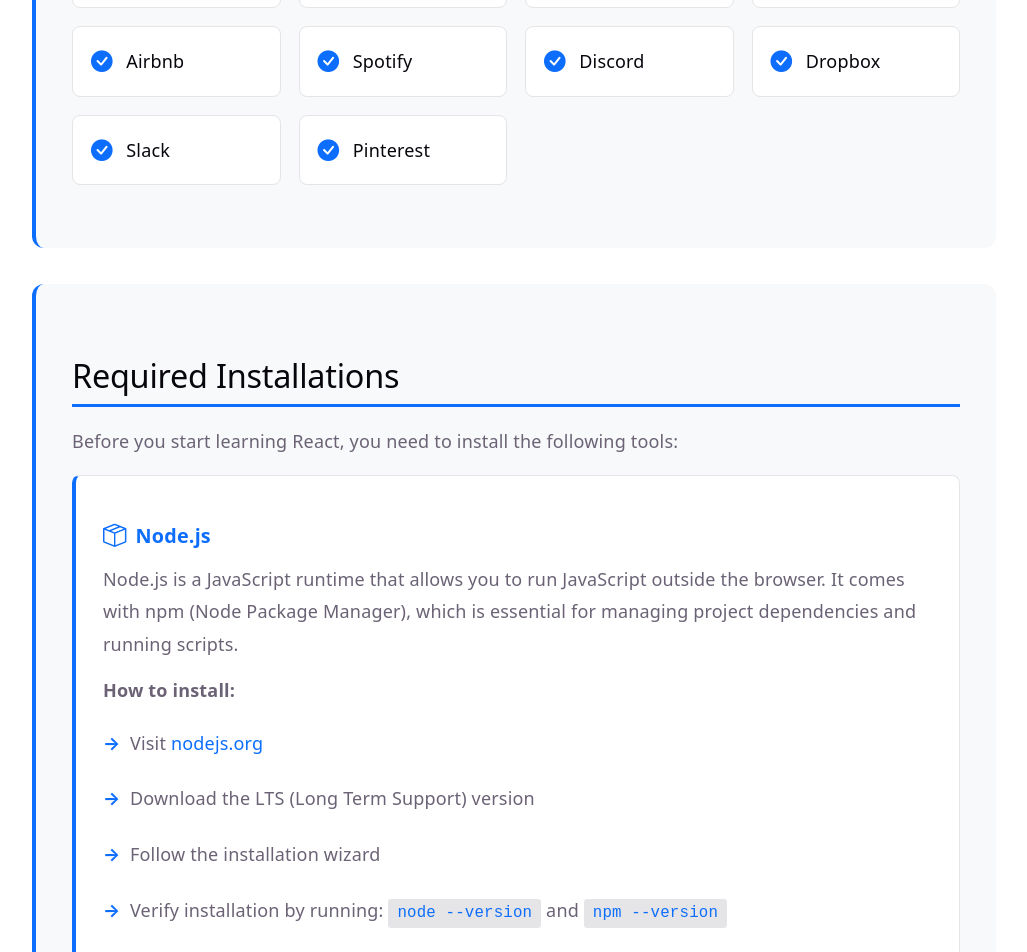
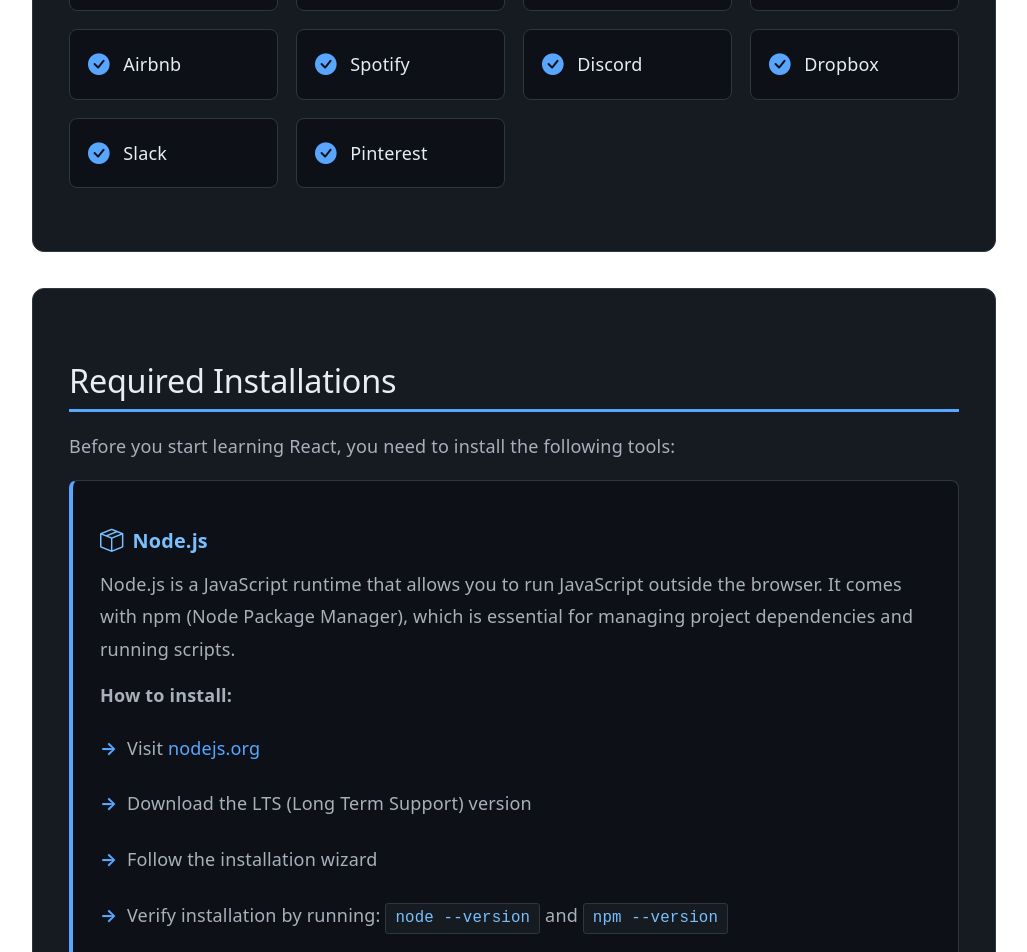
Before and after one commit to BrianEsquivel-hexaware/React-Basics, a React (Vite) app: page /section1 in a window 1280 px wide. Shown: the part 1300-2252 px from the top of the page, without its empty margins (126-1153 px from the left). Built offline with nearby package versions, Linux system fonts and the light colour scheme.

Commit message:
Migration to dark theme

```diff
--- a/src/index.css
+++ b/src/index.css
@@ -1,15 +1,17 @@
 :root {
-  --text: #6b6375;
-  --text-h: #08060d;
-  --bg: #fff;
-  --border: #e5e4e7;
-  --code-bg: #f4f3ec;
-  --accent: #aa3bff;
-  --accent-bg: rgba(170, 59, 255, 0.1);
-  --accent-border: rgba(170, 59, 255, 0.5);
-  --social-bg: rgba(244, 243, 236, 0.5);
+  --text: #a8b0bb;
+  --text-h: #e6edf3;
+  --bg: #0d1117;
+  --border: #30363d;
+  --code-bg: #161b22;
+  --accent: #58a6ff;
+  --accent-bg: rgba(88, 166, 255, 0.1);
+  --accent-border: rgba(88, 166, 255, 0.3);
+  --social-bg: rgba(48, 54, 61, 0.5);
   --shadow:
-    rgba(0, 0, 0, 0.1) 0 10px 15px -3px, rgba(0, 0, 0, 0.05) 0 4px 6px -2px;
+    rgba(0, 0, 0, 0.3) 0 10px 15px -3px, rgba(0, 0, 0, 0.2) 0 4px 6px -2px;
+  --card-bg: #161b22;
+  --input-bg: #0d1117;
 
   --sans: system-ui, 'Segoe UI', Roboto, sans-serif;
   --heading: system-ui, 'Segoe UI', Roboto, sans-serif;
@@ -17,7 +19,7 @@
 
   font: 18px/145% var(--sans);
   letter-spacing: 0.18px;
-  color-scheme: light dark;
+  color-scheme: dark;
   color: var(--text);
   background: var(--bg);
   font-synthesis: none;
@@ -28,17 +30,17 @@
 
 @media (prefers-color-scheme: dark) {
   :root {
-    --text: #9ca3af;
-    --text-h: #f3f4f6;
-    --bg: #16171d;
-    --border: #2e303a;
-    --code-bg: #1f2028;
-    --accent: #c084fc;
-    --accent-bg: rgba(192, 132, 252, 0.15);
-    --accent-border: rgba(192, 132, 252, 0.5);
-    --social-bg: rgba(47, 48, 58, 0.5);
+    --text: #a8b0bb;
+    --text-h: #e6edf3;
+    --bg: #0d1117;
+    --border: #30363d;
+    --code-bg: #161b22;
+    --accent: #58a6ff;
+    --accent-bg: rgba(88, 166, 255, 0.1);
+    --accent-border: rgba(88, 166, 255, 0.3);
+    --social-bg: rgba(48, 54, 61, 0.5);
     --shadow:
-      rgba(0, 0, 0, 0.4) 0 10px 15px -3px, rgba(0, 0, 0, 0.25) 0 4px 6px -2px;
+      rgba(0, 0, 0, 0.3) 0 10px 15px -3px, rgba(0, 0, 0, 0.2) 0 4px 6px -2px;
   }
 
   #social .button-icon {
--- a/src/pages/home/Home.css
+++ b/src/pages/home/Home.css
@@ -4,37 +4,38 @@
 
 /* Reason Cards */
 .reason-card {
-  background: linear-gradient(135deg, rgba(30, 60, 114, 0.08) 0%, rgba(42, 82, 152, 0.08) 100%);
+  background: #161b22;
   border-radius: 12px;
   transition: all 0.3s ease;
-  border: 1px solid rgba(13, 110, 253, 0.2);
+  border: 1px solid #30363d;
   height: 100%;
   text-align: center;
 }
 
 .reason-card:hover {
   transform: translateY(-8px);
-  box-shadow: 0 8px 24px rgba(13, 110, 253, 0.15);
-  border-color: #0d6efd;
-  background: linear-gradient(135deg, rgba(30, 60, 114, 0.15) 0%, rgba(42, 82, 152, 0.15) 100%);
+  box-shadow: 0 8px 24px rgba(88, 166, 255, 0.15);
+  border-color: #58a6ff;
+  background: #1c2128;
 }
 
 .reason-card h4 {
   margin-bottom: 1rem;
   font-weight: 600;
-  color: #08060d;
+  color: #e6edf3;
 }
 
 .reason-card p {
-  color: #6b6375;
+  color: #a8b0bb;
   line-height: 1.6;
 }
 
 /* Topics Section */
 .topics-section {
-  background: #f8f9fa;
+  background: #161b22;
   padding: 3rem 1rem;
   border-radius: 12px;
+  border: 1px solid #30363d;
 }
 
 .topics-list {
@@ -48,54 +49,56 @@
   align-items: center;
   gap: 1rem;
   padding: 1rem;
-  background: #fff;
+  background: #0d1117;
   border-radius: 8px;
-  border-left: 4px solid #0d6efd;
-  box-shadow: 0 2px 4px rgba(0, 0, 0, 0.05);
+  border-left: 4px solid #58a6ff;
+  box-shadow: 0 2px 4px rgba(0, 0, 0, 0.3);
   transition: all 0.3s ease;
 }
 
 .topic-item:hover {
   transform: translateX(8px);
-  box-shadow: 0 4px 12px rgba(0, 0, 0, 0.1);
+  box-shadow: 0 4px 12px rgba(88, 166, 255, 0.2);
+  border-left-color: #79c0ff;
 }
 
 .topic-item i {
-  color: #0d6efd;
+  color: #58a6ff;
   font-size: 1.2rem;
   flex-shrink: 0;
 }
 
 .topic-item span {
-  color: #08060d;
+  color: #e6edf3;
   font-weight: 500;
   font-size: 1rem;
 }
 
 /* Feature Cards */
 .feature-card {
-  background: #f8f9fa;
+  background: #161b22;
   border-radius: 12px;
   transition: all 0.3s ease;
-  border: 1px solid #e9ecef;
+  border: 1px solid #30363d;
   height: 100%;
   text-align: center;
 }
 
 .feature-card:hover {
   transform: translateY(-8px);
-  box-shadow: 0 8px 24px rgba(0, 0, 0, 0.1);
-  border-color: #0d6efd;
+  box-shadow: 0 8px 24px rgba(88, 166, 255, 0.15);
+  border-color: #58a6ff;
+  background: #1c2128;
 }
 
 .feature-card h4 {
   margin-bottom: 1rem;
   font-weight: 600;
-  color: #08060d;
+  color: #e6edf3;
 }
 
 .feature-card p {
-  color: #6b6375;
+  color: #a8b0bb;
 }
 
 @media (max-width: 768px) {
--- a/src/pages/section1/Section1.css
+++ b/src/pages/section1/Section1.css
@@ -5,35 +5,35 @@
 }
 
 .section1 h1 {
-  color: #08060d;
+  color: #e6edf3;
   margin-bottom: 1rem;
   font-size: 2.5rem;
 }
 
 .section1 > p {
-  color: #6b6375;
+  color: #a8b0bb;
   font-size: 1.1rem;
   margin-bottom: 2rem;
 }
 
 .section1 h2 {
-  color: #08060d;
+  color: #e6edf3;
   margin-top: 2rem;
   margin-bottom: 1rem;
   font-size: 1.8rem;
-  border-bottom: 3px solid #0d6efd;
+  border-bottom: 3px solid #58a6ff;
   padding-bottom: 0.5rem;
 }
 
 .section1 h3 {
-  color: #08060d;
+  color: #e6edf3;
   margin-top: 1.5rem;
   margin-bottom: 0.75rem;
   font-size: 1.3rem;
 }
 
 .section1 h4 {
-  color: #08060d;
+  color: #e6edf3;
   margin-top: 1rem;
   margin-bottom: 0.5rem;
   font-size: 1.1rem;
@@ -41,15 +41,16 @@
 }
 
 .section-content {
-  background: #f8f9fa;
+  background: #161b22;
   padding: 2rem;
   border-radius: 12px;
-  border-left: 4px solid #0d6efd;
+  border-left: 4px solid #58a6ff;
   margin-bottom: 2rem;
+  border: 1px solid #30363d;
 }
 
 .section-content p {
-  color: #6b6375;
+  color: #a8b0bb;
   line-height: 1.8;
   margin-bottom: 1rem;
 }
@@ -63,7 +64,7 @@
 .section-content li {
   padding: 0.5rem 0;
   padding-left: 1.5rem;
-  color: #6b6375;
+  color: #a8b0bb;
   position: relative;
   line-height: 1.6;
 }
@@ -72,20 +73,21 @@
   content: "→";
   position: absolute;
   left: 0;
-  color: #0d6efd;
+  color: #58a6ff;
   font-weight: bold;
 }
 
 /* Key Points Box */
 .key-points {
-  background: #fff;
+  background: #0d1117;
   padding: 1.5rem;
   border-radius: 8px;
   margin: 1rem 0;
-  border: 1px solid #e5e4e7;
+  border: 1px solid #30363d;
 }
 
 .key-points h4 {
+  color: #e6edf3;
   margin-bottom: 1rem;
 }
 
@@ -95,6 +97,7 @@
 
 .key-points li {
   margin-bottom: 0.75rem;
+  color: #a8b0bb;
 }
 
 /* Companies Grid */
@@ -106,10 +109,10 @@
 }
 
 .company-badge {
-  background: #fff;
+  background: #0d1117;
   padding: 1rem;
   border-radius: 8px;
-  border: 1px solid #e5e4e7;
+  border: 1px solid #30363d;
   display: flex;
   align-items: center;
   gap: 0.75rem;
@@ -118,32 +121,32 @@
 
 .company-badge:hover {
   transform: translateY(-4px);
-  box-shadow: 0 4px 12px rgba(0, 0, 0, 0.1);
-  border-color: #0d6efd;
+  box-shadow: 0 4px 12px rgba(88, 166, 255, 0.2);
+  border-color: #58a6ff;
 }
 
 .company-badge i {
-  color: #0d6efd;
+  color: #58a6ff;
   font-size: 1.2rem;
 }
 
 .company-badge span {
-  color: #08060d;
+  color: #e6edf3;
   font-weight: 500;
 }
 
 /* Installation Items */
 .installation-item {
-  background: #fff;
+  background: #0d1117;
   padding: 1.5rem;
   border-radius: 8px;
   margin: 1rem 0;
-  border: 1px solid #e5e4e7;
-  border-left: 4px solid #0d6efd;
+  border: 1px solid #30363d;
+  border-left: 4px solid #58a6ff;
 }
 
 .installation-item h4 {
-  color: #0d6efd;
+  color: #79c0ff;
   margin-bottom: 0.75rem;
   display: flex;
   align-items: center;
@@ -155,7 +158,7 @@
 }
 
 .installation-item p {
-  color: #6b6375;
+  color: #a8b0bb;
   margin-bottom: 0.75rem;
 }
 
@@ -166,18 +169,20 @@
 
 .installation-item li {
   margin-bottom: 0.5rem;
+  color: #a8b0bb;
 }
 
 .installation-item code {
-  background: #e5e4e7;
+  background: #161b22;
   padding: 0.2rem 0.5rem;
   border-radius: 3px;
   font-family: 'Courier New', monospace;
-  color: #0d6efd;
+  color: #79c0ff;
+  border: 1px solid #30363d;
 }
 
 .installation-item a {
-  color: #0d6efd;
+  color: #58a6ff;
   text-decoration: none;
   font-weight: 500;
 }
@@ -188,17 +193,18 @@
 
 /* Attribute List */
 .attribute-list {
-  background: #fff;
+  background: #0d1117;
   padding: 1.5rem;
   border-radius: 8px;
   list-style: none;
+  border: 1px solid #30363d;
 }
 
 .attribute-list li {
   padding: 0.75rem 0;
   padding-left: 2rem;
-  color: #6b6375;
-  border-bottom: 1px solid #e5e4e7;
+  color: #a8b0bb;
+  border-bottom: 1px solid #30363d;
   position: relative;
 }
 
@@ -210,13 +216,13 @@
   content: "•";
   position: absolute;
   left: 0.5rem;
-  color: #0d6efd;
+  color: #58a6ff;
   font-weight: bold;
   font-size: 1.2rem;
 }
 
 .attribute-list strong {
-  color: #08060d;
+  color: #e6edf3;
 }
 
 /* Comparison Section */
@@ -228,25 +234,25 @@
 }
 
 .comparison-box {
-  background: #f8f9fa;
+  background: #161b22;
   padding: 1.5rem;
   border-radius: 8px;
-  border: 1px solid #698ec5;
+  border: 1px solid #30363d;
 }
 
 .comparison-box h4 {
-  color: #0d6efd;
+  color: #79c0ff;
+  margin-bottom: 1rem;
 }
 
 .comparison-box code {
-  background: #1e1e1e;
+  background: #0d1117;
   color: #d4d4d4;
   padding: 0.2rem 0.5rem;
-  padding-bottom: 2rem;
   border-radius: 3px;
   font-family: 'Courier New', monospace;
   font-size: 0.85rem;
-  font-weight: 600;
+  border: 1px solid #30363d;
 }
 
 /* Difference List */
@@ -258,37 +264,49 @@
 .difference-list li {
   padding: 1rem;
   margin-bottom: 0.75rem;
-  background: #fff;
+  background: #0d1117;
   border-radius: 8px;
-  border-left: 4px solid #0d6efd;
-  color: #6b6375;
+  border-left: 4px solid #58a6ff;
+  border: 1px solid #30363d;
+  border-left: 4px solid #58a6ff;
+  color: #a8b0bb;
   line-height: 1.6;
 }
 
 .difference-list strong {
-  color: #08060d;
+  color: #e6edf3;
 }
 
 .difference-list code {
-  background: #e5e4e7;
+  background: #161b22;
   padding: 0.2rem 0.5rem;
   border-radius: 3px;
   font-family: 'Courier New', monospace;
-  color: #0d6efd;
+  color: #79c0ff;
+  border: 1px solid #30363d;
 }
 
 /* Summary Box */
 .summary-box {
-  background: linear-gradient(135deg, rgba(13, 110, 253, 0.1) 0%, rgba(13, 110, 253, 0.05) 100%);
-  border-left-color: #0d6efd;
+  background: #161b22;
+  border-left-color: #58a6ff;
+  border: 1px solid #30363d;
 }
 
 .summary-box h2 {
-  color: #0d6efd;
+  color: #79c0ff;
 }
 
 .summary-box ul {
   margin-bottom: 0;
+}
+
+.summary-box li {
+  color: #a8b0bb;
+}
+
+.summary-box strong {
+  color: #e6edf3;
 }
 
 @media (max-width: 768px) {
```
Also changed, not shown: src/components/CodeBlock/CodeBlock.css (+36 -8 lines), src/components/InfoTable/InfoTable.css (+9 -9 lines).
